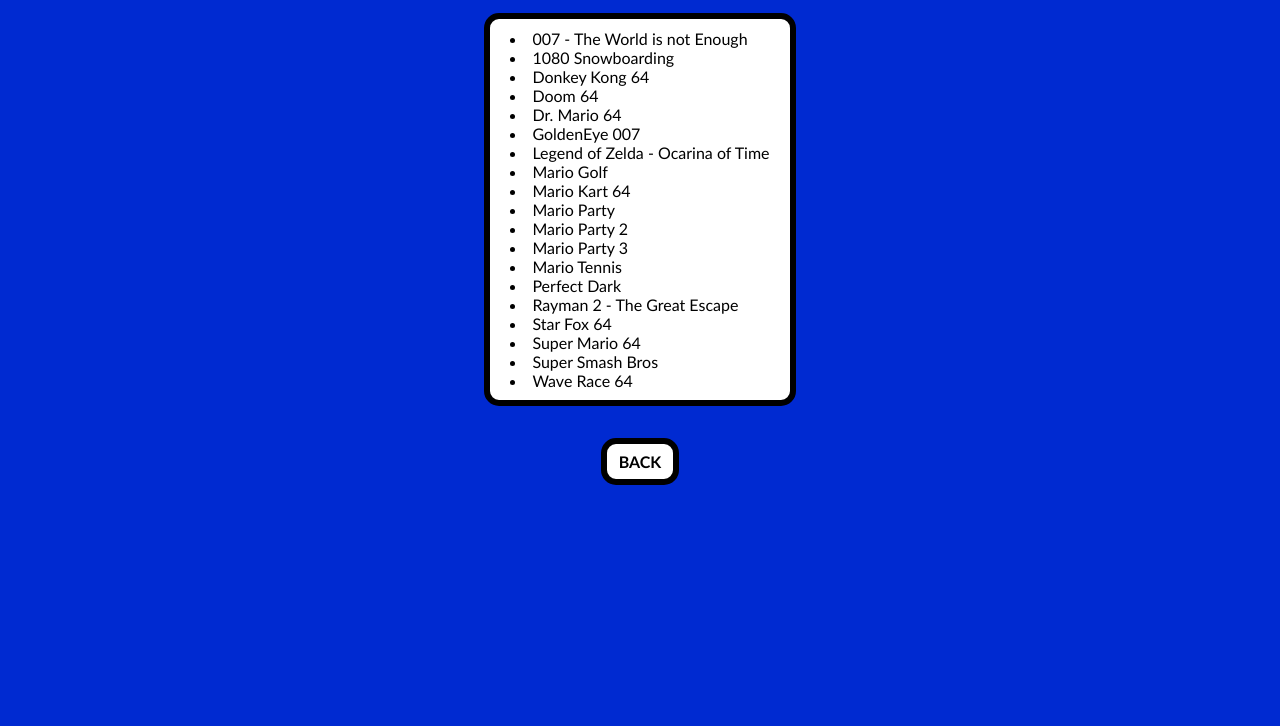
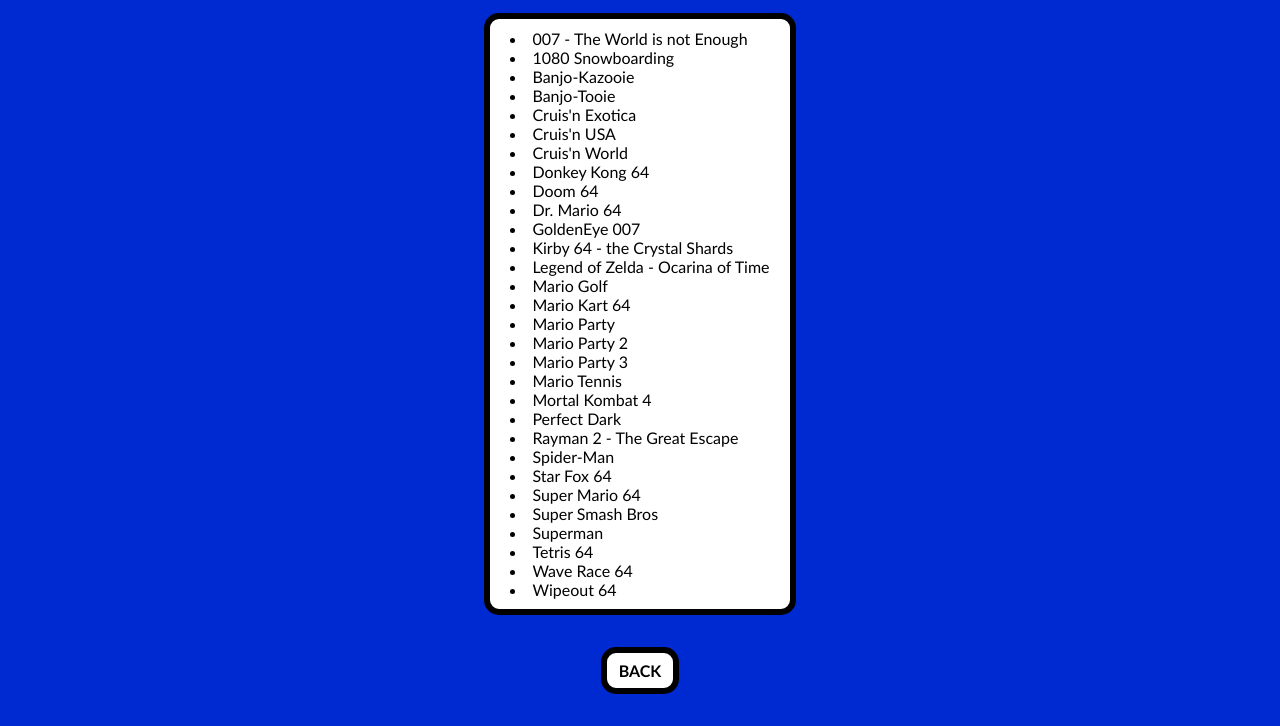
Before and after one commit to Adam456a/TArchive, a plain HTML site: page Nintendo64/Nintendo64.html in a window 1280 px wide. Shown: the part 284-1010 px from the top of the page. Before the commit the page ends 801 px from the top, so only its background shows below. Drawn offline with Linux system fonts and the light colour scheme.

Commit message:
more n64 roms

```diff
--- a/Nintendo64/Nintendo64.html
+++ b/Nintendo64/Nintendo64.html
@@ -46,6 +46,17 @@
                 <li><a href="roms/Doom 64.Z64">Doom 64</a></li>
                 <li><a href="roms/Dr. Mario 64.Z64">Dr. Mario 64</a></li>
                 <li><a href="roms/Legend of Zelda - Ocarina of Time.Z64">Legend of Zelda - Ocarina of Time</a></li>
+                <li><a href="roms/Cruis'n USA.Z64">Cruis'n USA</a></li>
+                <li><a href="roms/Cruis'n World.Z64">Cruis'n World</a></li>
+                <li><a href="roms/Cruis'n Exotica.Z64">Cruis'n Exotica</a></li>
+                <li><a href="roms/Kirby 64 - the Crystal Shards.Z64">Kirby 64 - the Crystal Shards</a></li>
+                <li><a href="roms/Spider-Man.Z64">Spider-Man</a></li>
+                <li><a href="roms/Tetris 64.Z64">Tetris 64</a></li>
+                <li><a href="roms/Superman.Z64">Superman</a></li>
+                <li><a href="roms/Wipeout 64.Z64">Wipeout 64</a></li>
+                <li><a href="roms/Banjo-Tooie.Z64">Banjo-Tooie</a></li>
+                <li><a href="roms/Banjo-Kazooie.Z64">Banjo-Kazooie</a></li>
+                <li><a href="roms/Mortal Kombat 4.Z64">Mortal Kombat 4</a></li>
             </ul>
         </div>
     </div>
```
Also changed, not shown: 11 other files.
